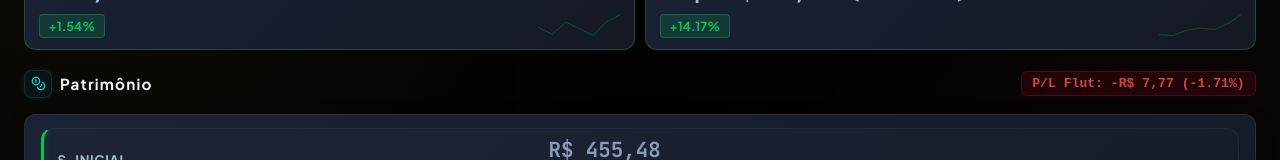
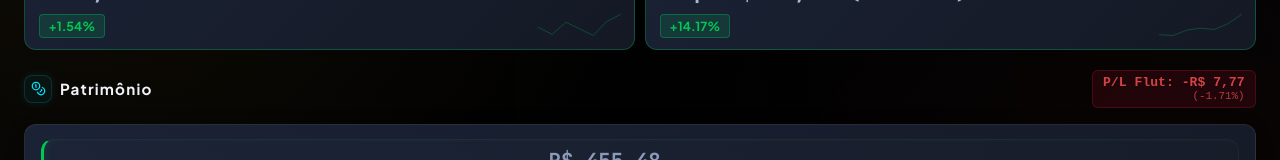
Before and after one commit to tonyrogeness-web/Oriontech, a Next.js app: page / in a window 1280 px wide. Shown: the part 310-470 px from the top of the page. Built offline with nearby package versions, Linux system fonts and the light colour scheme; no server answers; the database is empty.

Commit message:
feat: stack flutuante label and percentage vertically inside the badge

```diff
--- a/src/components/KpiCards.tsx
+++ b/src/components/KpiCards.tsx
@@ -281,8 +281,11 @@ export default function KpiCards({
           </div>
           <span className={styles.patrimonioMainTitle}>Patrimônio</span>
         </div>
-        <span className={`${styles.patrimonioPlBadge} ${floatingPl >= 0 ? styles.badgeGreen : styles.badgeRed}`}>
-          P/L Flut: {floatingPl >= 0 ? "+" : ""}{formatValPrimary(floatingPl)} ({floatingPlPct >= 0 ? "+" : ""}{floatingPlPct.toFixed(2)}%)
+        <span className={`${styles.patrimonioPlBadge} ${floatingPl >= 0 ? styles.badgeGreen : styles.badgeRed}`} style={{ display: "inline-flex", flexDirection: "column", alignItems: "flex-end", padding: "0.25rem 0.65rem", lineHeight: 1.2, whiteSpace: "normal" }}>
+          <span>P/L Flut: {floatingPl >= 0 ? "+" : ""}{formatValPrimary(floatingPl)}</span>
+          <span style={{ fontSize: "0.68rem", opacity: 0.85, fontWeight: "normal" }}>
+            ({floatingPlPct >= 0 ? "+" : ""}{floatingPlPct.toFixed(2)}%)
+          </span>
         </span>
       </div>
 
```
